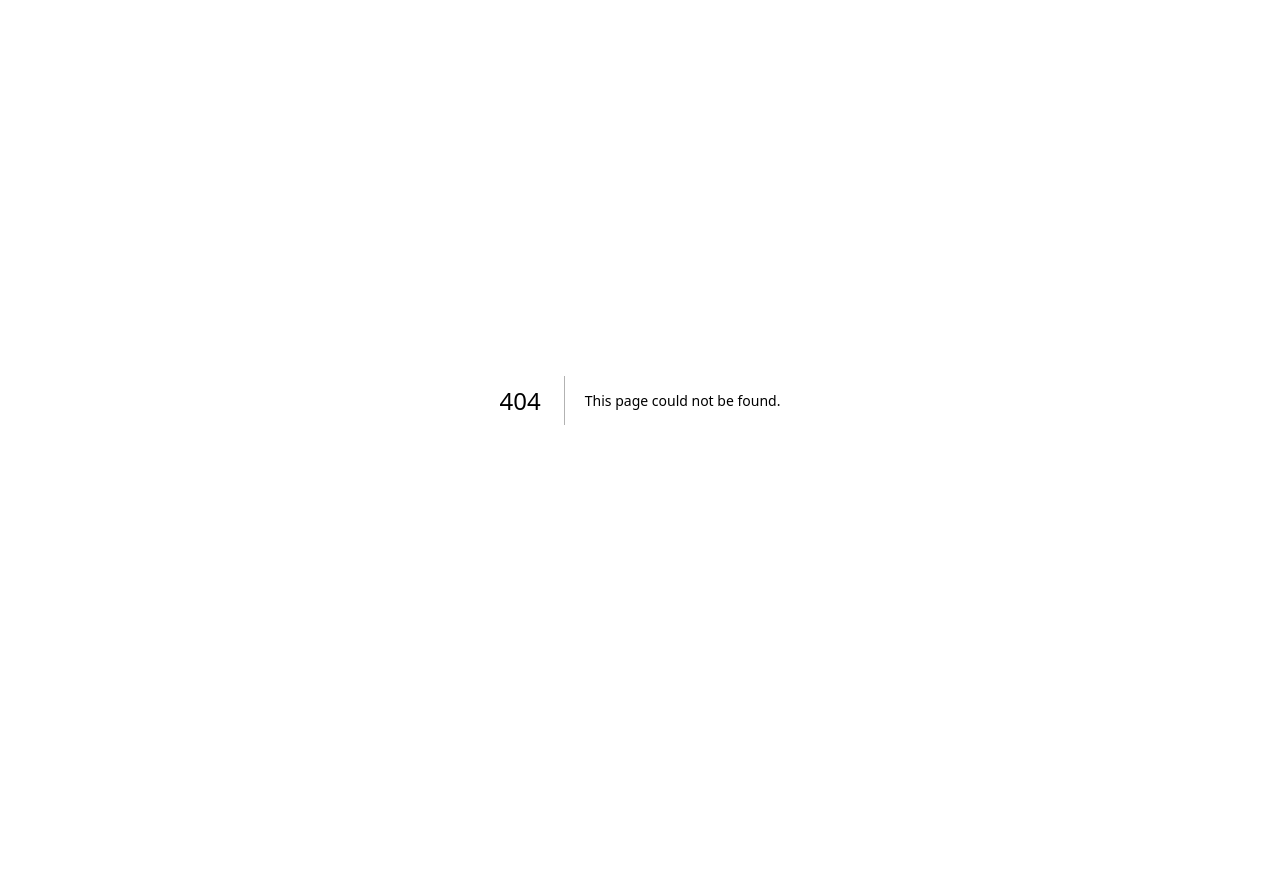
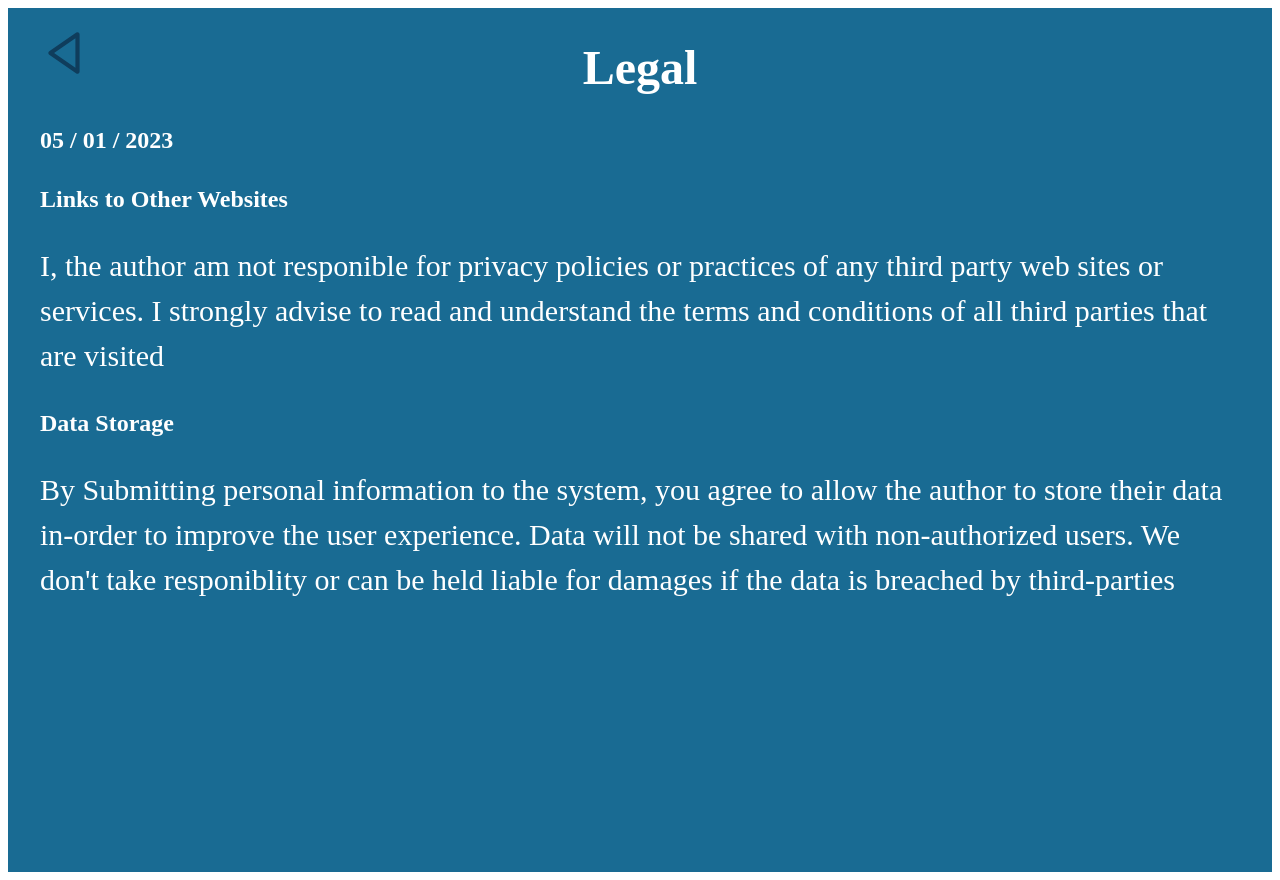
Before and after one commit to IshanPhadte776/TheSoaringArtistWebsite, a Next.js app in the folder the-soaring-artist-website/: page /components/legal/Legal in a window 1280 px wide. Before the commit this address had no page. Before the commit the page ends 800 px from the top, so only its background shows below. Built offline with nearby package versions, Linux system fonts and the light colour scheme.

Commit message:
Finished the Legal and Footer Component

```diff
--- a/the-soaring-artist-website/package.json
+++ b/the-soaring-artist-website/package.json
@@ -16,6 +16,7 @@
     "nodemailer": "^6.9.1",
     "react": "18.2.0",
     "react-dom": "18.2.0",
+    "react-router-dom": "^6.11.0",
     "react-typewriter-effect": "^1.1.0"
   }
 }
--- a/the-soaring-artist-website/src/pages/components/footer/footer.module.css
+++ b/the-soaring-artist-website/src/pages/components/footer/footer.module.css
@@ -1,23 +1,48 @@
 .footer {
-    background-color: black;
+    background-color: rgb(25, 107, 147);
 }
 
 .headings {
     color: white;
     cursor: pointer;
+    margin-right: 15px;
 
 }
 
-.logo {
+.contactLogo {
+    border: 2px solid white;
+    border-radius: 50%;
+    padding: 5px;
+    transition: all 0.3s ease-out;
+    margin-right: 15px;
     color: white;
-    cursor: pointer;
-    transition: all 0.2s ease-in-out;
+  }
+
+
+.contactLogo:hover {
+    transform: scale(1.2);
+    transform: translateY(-5px);
+
+  }
+
+
+
+.legal {
+    color:white;
 }
 
-.logo:hover {
-    transform: scale(1.2);
-  }
+.row {
+    display: flex;
+    justify-content: center;
+    align-items: center;
+    margin-left: 15px;
+    margin-right: 15px;
 
-.legal {
-    color:white
 }
+
+.rowForResources {
+    display: flex;
+    justify-content: space-between;
+    margin: 10px 0;
+
+}
--- /dev/null
+++ b/the-soaring-artist-website/src/pages/components/legal/Legal.jsx
@@ -0,0 +1,45 @@
+import React from "react";
+import styles from "./legal.module.css";
+import Head from "next/head";
+
+
+BiLeftArrow;
+
+import { BiLeftArrow } from "react-icons/bi";
+
+const Legal = () => {
+  return (
+    <div className={styles.legal}>
+      <Head>
+        <title> The Soaring Artist Legal </title>
+      </Head>
+      <div className={styles.blur}></div>
+
+      <h1 className={styles.title}> Legal </h1>
+      <h2 className={styles.subheading}> 05 / 01 / 2023 </h2>
+
+      <h2 className={styles.subheading}> Links to Other Websites </h2>
+
+      <p className={styles.text}>
+        I, the author am not responible for privacy policies or practices of any
+        third party web sites or services. I strongly advise to read and
+        understand the terms and conditions of all third parties that are
+        visited
+      </p>
+
+
+      <h2 className={styles.subheading}> Data Storage </h2>
+
+      <p className={styles.text}>
+        By Submitting personal information to the system, you agree to allow the author to store their data in-order to improve the user experience.
+        Data will not be shared with non-authorized users. We don't take responiblity or can be held liable for damages if the data is breached by third-parties
+      </p>
+
+      <a href="/">
+        <BiLeftArrow className={styles.backArrow}> </BiLeftArrow>
+      </a>
+    </div>
+  );
+};
+
+export default Legal;
--- a/the-soaring-artist-website/src/pages/components/legal/legal.module.css
+++ b/the-soaring-artist-website/src/pages/components/legal/legal.module.css
@@ -0,0 +1,81 @@
+.legal {
+    background-color: rgb(25, 107, 147);
+    color: white;
+    height: 100vh;
+    padding: 2rem;
+    position: relative;
+  }
+
+  .title {
+    font-size: 3rem;
+    margin-top: 0;
+    text-align: center;
+  }
+
+  .subheading {
+    font-size: 1.5rem;
+    margin: 2rem 0 1rem;
+
+  }
+
+  .text {
+    font-size: 1.2rem;
+    line-height: 1.5;
+    margin-bottom: 2rem;
+    justify-content: center;
+    font-size: 30px;
+
+  }
+.backArrow {
+    position: absolute;
+    top: 20px;
+    transition: all 0.3s ease;
+    color: #0F3D5C;
+    height: 50px;
+    width: 50px;
+}
+
+.backArrow:hover {
+    transform: scale(1.2);
+    transform: translateX(-5px);
+    color: #3c8dad;
+}
+
+
+
+
+@keyframes slideUp {
+    from {
+      transform: translateY(100px);
+    }
+    to {
+      transform: translateY(0%);
+    }
+  }
+
+  .blueBox {
+    width: 100%;
+    height: 100vh;
+    background-color: blue;
+    position: absolute;
+    top: 100%;
+    left: 0;
+    animation: slideUp 1s ease-in-out forwards;
+    z-index: 9999; /* set a high z-index value */
+
+
+  }
+
+  @keyframes blurIn {
+    0% {
+      filter: blur(10px);
+    }
+    100% {
+      filter: blur(0);
+    }
+  }
+
+  .blur {
+    filter: blur(10px);
+    animation: blurIn 1s ease-in-out forwards;
+  }
```
Also changed, not shown: the-soaring-artist-website/src/pages/components/footer/Footer.jsx (+27 -23 lines), the-soaring-artist-website/src/pages/components/legal/Legal..jsx (deleted, +0 -12 lines), the-soaring-artist-website/src/pages/index.js (+28 -25 lines), 1 other file (tests, documents, lock files or other folders).
